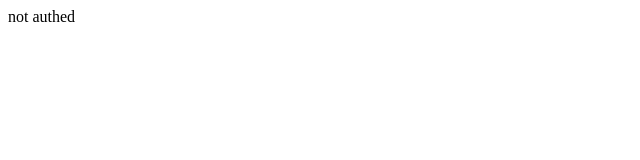
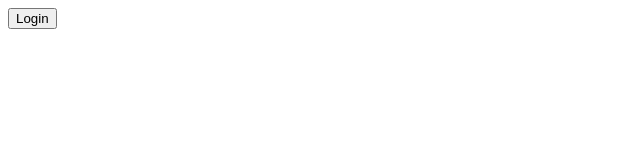
Before and after one commit to RobertoC27/login-page, a React (Create React App) app: page / in a window 1280 px wide. Shown: the top 160 px of the page, without its empty margins (0-640 px from the left). Built offline with nearby package versions, Linux system fonts and the light colour scheme.

Commit message:
auth context functional without routing

```diff
--- a/src/App.js
+++ b/src/App.js
@@ -6,12 +6,9 @@ import Header from './Components/Header/Header';
 
 const App = () => {
   return (
-    <BrowserRouter>
       <AuthProvider>
         <Header />
-
       </AuthProvider>
-    </BrowserRouter>
   )
 }
 
--- a/src/Components/Header/Header.js
+++ b/src/Components/Header/Header.js
@@ -1,12 +1,14 @@
 import React from 'react';
 import { AuthConsumer } from '../../Containers/AuthContext/AuthContext';
-import {Link} from 'react-router-dom';
+import { Link } from 'react-router-dom';
 
 const Header = () => (
   <header>
     <AuthConsumer>
-      {({isAuth}) => (
-        isAuth ? <div>authed</div> : <div>not authed</div>
+      {({ isAuth, login, logout }) => (
+        isAuth
+          ? <button onClick={logout}>Logout</button>
+          : <button onClick={login}>Login</button>
       )}
     </AuthConsumer>
   </header>
--- a/src/Containers/AuthContext/AuthContext.js
+++ b/src/Containers/AuthContext/AuthContext.js
@@ -4,9 +4,26 @@ const AuthContext = React.createContext(false);
 
 class AuthProvider extends Component {
   state = { isAuth: false }
+  constructor() {
+    super();
+    this.login = this.login.bind(this);
+    this.logout = this.logout.bind(this);
+  }
+
+  login() {
+    this.setState({ isAuth: true });
+  }
+
+  logout() {
+    this.setState({ isAuth: false });
+  }
   render() {
     return (
-      <AuthContext.Provider value={{ isAuth: this.state.isAuth }}>
+      <AuthContext.Provider value={{
+        isAuth: this.state.isAuth,
+        login: this.login,
+        logout: this.logout
+      }}>
         {this.props.children}
       </AuthContext.Provider>
     )
```
